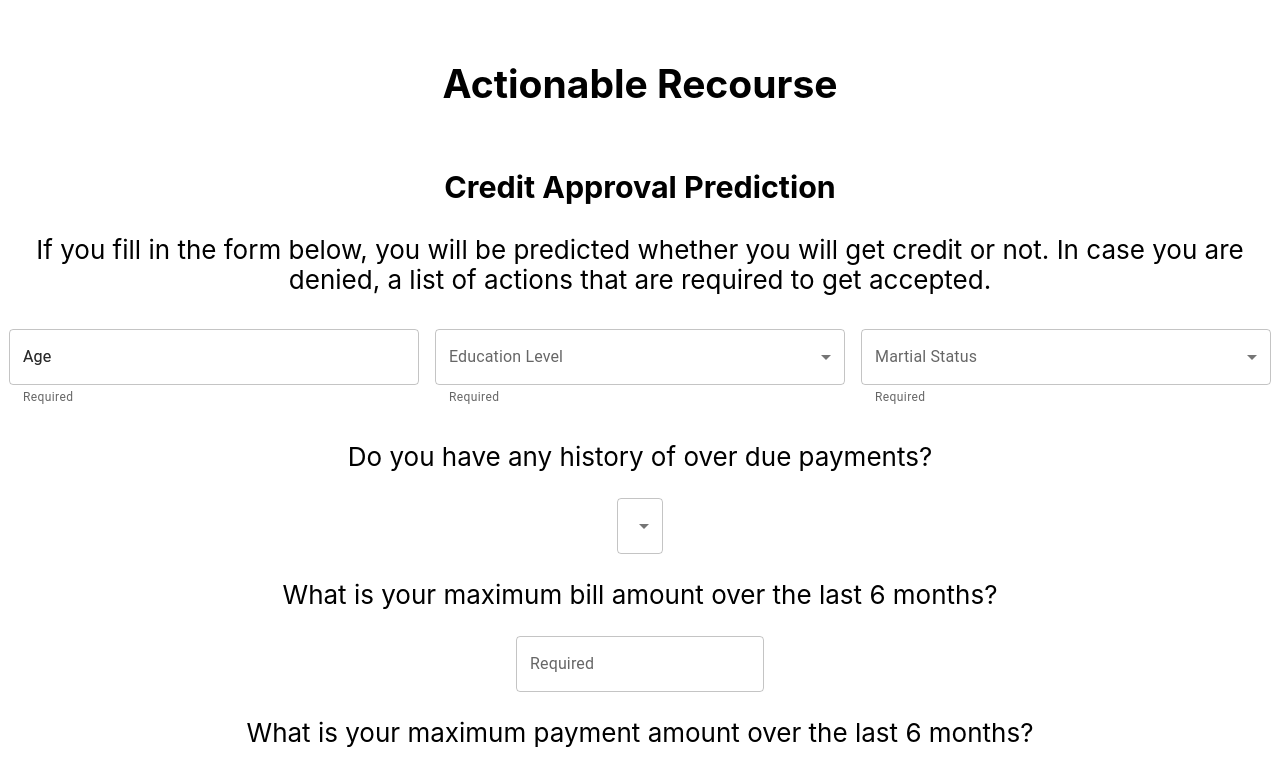
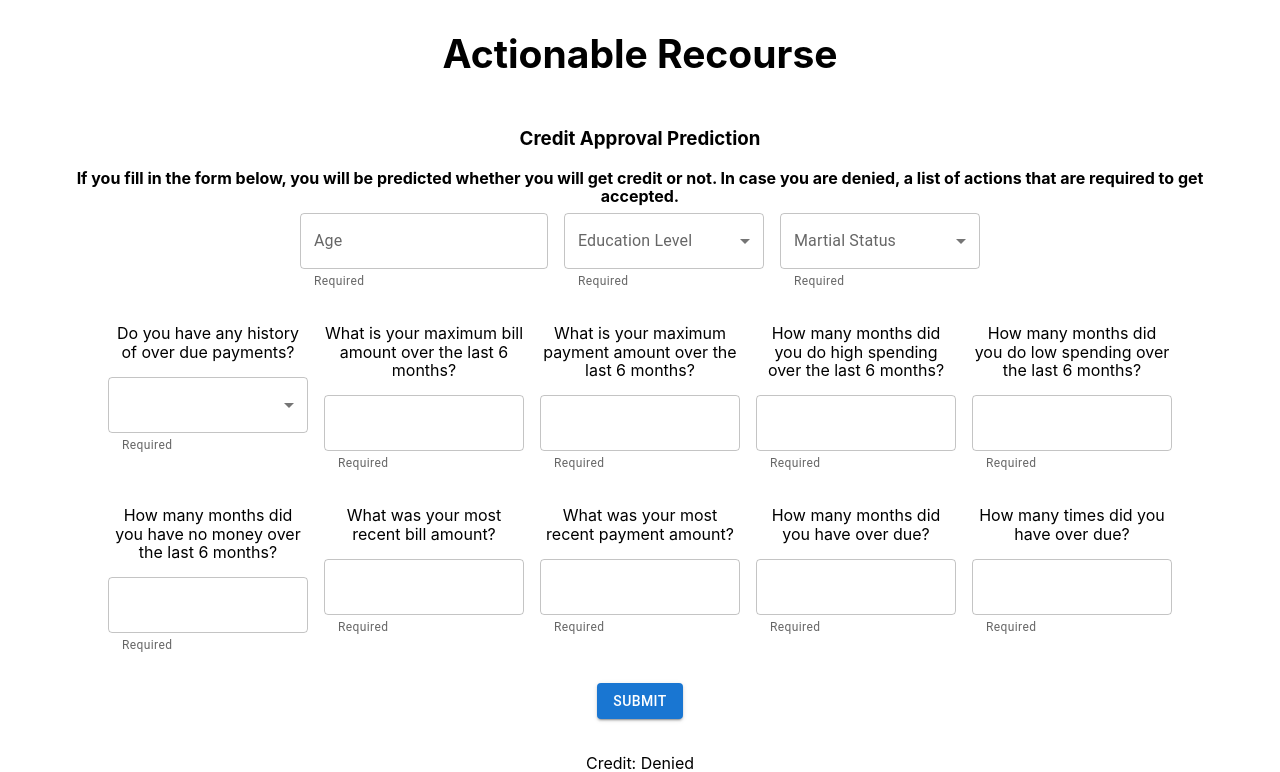
Before and after one commit to j1feng/recourse-client, a React (Create React App) app: page / in a window 1280 px wide. Shown: the top 772 px of the page. Built offline with nearby package versions, Linux system fonts and the light colour scheme.

Commit message:
redesinged the questions layout

```diff
--- a/package.json
+++ b/package.json
@@ -13,8 +13,8 @@
     "npm": "^8.4.0",
     "react": "^17.0.2",
     "react-dom": "^17.0.2",
+    "react-hook-form": "^7.25.3",
     "react-router-dom": "^6.2.1",
-    "react-hook-form": "^7.25.3",
     "react-scripts": "5.0.0",
     "web-vitals": "^2.1.3"
   },
--- a/src/App.js
+++ b/src/App.js
@@ -7,14 +7,13 @@ function App() {
   return (
     <div className="App">
       <header className="App-header">
-        <br />
         <h2>Actionable Recourse</h2>
-        <ActionForm />
+      </header>
+      <ActionForm />
         <br />
         <div id='button_result_table'></div>
         <br />
         <br /><br /><br /><Link to="/contact">Contact (testing routing)</Link>
-      </header>
     </div>
   );
 }
--- a/src/Form.js
+++ b/src/Form.js
@@ -1,6 +1,6 @@
 import React, { useEffect, useState } from 'react';
 import { useForm } from 'react-hook-form';
-import { Button, TextField, Select, MenuItem, InputLabel, FormControl, Box, FormHelperText } from '@mui/material';
+import { Button, TextField, Select, MenuItem, InputLabel, FormControl, Box, FormHelperText, Container, Stack } from '@mui/material';
 
 let ActionForm = () => {
     const { register, handleSubmit, formState: { errors } } = useForm();
@@ -55,26 +55,24 @@ let ActionForm = () => {
     useEffect(() => {}, [])
 
     return (
-        <div>
-
+        <Container>
           <h3>Credit Approval Prediction</h3>
-          <p>If you fill in the form below, you will be predicted whether you will get credit or not. In case you are denied, a list of actions that are required to get accepted.</p>
+          <b>If you fill in the form below, you will be predicted whether you will get credit or not. In case you are denied, a list of actions that are required to get accepted.</b>
 
           <form onSubmit={handleSubmit(onSubmit)}>
             <Box
               component="form"
               sx={{
-                '& > :not(style)': { m: 1, width: '25ch' },
+                '& > :not(style) & .MuiTextField-root': { m: 1, width: '25ch' },
               }}
               noValidate
             >
               <FormControl sx={{ m: 1, minWidth: 120 }}>
-                <InputLabel>Age</InputLabel>
                 <TextField variant="outlined" type="number" label="Age" {...register("Age", {required: true, max: 100, min: 0})} />
                 <FormHelperText>Required</FormHelperText>
               </FormControl>
 
-              <FormControl sx={{ m: 1, minWidth: 120 }}>
+              <FormControl sx={{ m: 1, minWidth: 200 }}>
                 <InputLabel>Education Level</InputLabel>
                 <Select label="Age" {...register("EducationLevel", { required: true })}>
                   <MenuItem value="1">graduate school</MenuItem>
@@ -85,7 +83,7 @@ let ActionForm = () => {
                 <FormHelperText>Required</FormHelperText>
               </FormControl>
 
-              <FormControl sx={{ m: 1, minWidth: 120 }}>
+              <FormControl sx={{ m: 1, minWidth: 200 }}>
                 <InputLabel>Martial Status</InputLabel>
                 <Select {...register("Married", { required: true })}>
                   <MenuItem value="1">Married</MenuItem>
@@ -95,38 +93,68 @@ let ActionForm = () => {
               </FormControl>
             </Box>
 
+            <FormControl sx={{ m: 1, minWidth: 100, maxWidth: 200}}>
                 <p>Do you have any history of over due payments?</p>
                 <Select {...register("HistoryOfOverduePayments", { required: true })}>
                 <MenuItem value="1">Yes</MenuItem>
                 <MenuItem value="0">No</MenuItem>
                 </Select>
+                <FormHelperText>Required</FormHelperText>
+            </FormControl>
 
+            <FormControl sx={{ m: 1, minWidth: 100, maxWidth: 200 }}>
                 <p>What is your maximum bill amount over the last 6 months?</p>
-            <TextField variant="outlined" label="Required" type="number" placeholder="MaxBillAmountOverLast6Months" {...register("MaxBillAmountOverLast6Months", {required: true, min: 0})} />
+                <TextField variant="outlined" type="number" {...register("MaxBillAmountOverLast6Months", {required: true, min: 0})} />
+                <FormHelperText>Required</FormHelperText>
+            </FormControl>
 
+            <FormControl sx={{ m: 1, minWidth: 100, maxWidth: 200 }}>
                 <p>What is your maximum payment amount over the last 6 months?</p>
-            <TextField variant="outlined" label="Required" type="number" placeholder="MaxPaymentAmountOverLast6Months" {...register("MaxPaymentAmountOverLast6Months", {required: true, min: 0})} />
+                <TextField variant="outlined" type="number" {...register("MaxPaymentAmountOverLast6Months", {required: true, min: 0})} />
+                <FormHelperText>Required</FormHelperText>
+            </FormControl>
 
+            <FormControl sx={{ m: 1, minWidth: 100, maxWidth: 200 }}>
                 <p>How many months did you do high spending over the last 6 months?</p>
-            <TextField variant="outlined" label="Required" type="number" placeholder="MonthsWithHighSpendingOverLast6Months" {...register("MonthsWithHighSpendingOverLast6Months", {required: true, max: 6, min: 0})} />
+                <TextField variant="outlined" type="number" {...register("MonthsWithHighSpendingOverLast6Months", {required: true, max: 6, min: 0})} />
+                <FormHelperText>Required</FormHelperText>
+            </FormControl>
 
+            <FormControl sx={{ m: 1, minWidth: 100, maxWidth: 200 }}>
                 <p>How many months did you do low spending over the last 6 months?</p>
-            <TextField variant="outlined" label="Required" type="number" placeholder="MonthsWithLowSpendingOverLast6Months" {...register("MonthsWithLowSpendingOverLast6Months", {required: true, max: 6, min: 0})} />
+                <TextField variant="outlined" type="number" {...register("MonthsWithLowSpendingOverLast6Months", {required: true, max: 6, min: 0})} />
+                <FormHelperText>Required</FormHelperText>
+            </FormControl>
 
+            <FormControl sx={{ m: 1, minWidth: 100, maxWidth: 200 }}>
                 <p>How many months did you have no money over the last 6 months?</p>
-            <TextField variant="outlined" label="Required" type="number" placeholder="MonthsWithZeroBalanceOverLast6Months" {...register("MonthsWithZeroBalanceOverLast6Months", {required: true, max: 6, min: 0})} />
+                <TextField variant="outlined" type="number" {...register("MonthsWithZeroBalanceOverLast6Months", {required: true, max: 6, min: 0})} />
+                <FormHelperText>Required</FormHelperText>
+            </FormControl>
 
+            <FormControl sx={{ m: 1, minWidth: 100, maxWidth: 200 }}>
                 <p>What was your most recent bill amount?</p>
-            <TextField variant="outlined" label="Required" type="number" placeholder="MostRecentBillAmount" {...register("MostRecentBillAmount", {required: true, min: 0})} />
+                <TextField variant="outlined" type="number" {...register("MostRecentBillAmount", {required: true, min: 0})} />
+                <FormHelperText>Required</FormHelperText>
+            </FormControl>
 
+            <FormControl sx={{ m: 1, minWidth: 100, maxWidth: 200 }}>
                 <p>What was your most recent payment amount?</p>
-            <TextField variant="outlined" label="Required" type="number" placeholder="MostRecentPaymentAmount" {...register("MostRecentPaymentAmount", {required: true, min: 0})} />
+                <TextField variant="outlined" type="number" {...register("MostRecentPaymentAmount", {required: true, min: 0})} />
+                <FormHelperText>Required</FormHelperText>
+            </FormControl>
 
+            <FormControl sx={{ m: 1, minWidth: 100, maxWidth: 200 }}>
                 <p>How many months did you have over due?</p>
-            <TextField variant="outlined" label="Required" type="number" placeholder="TotalMonthsOverdue" {...register("TotalMonthsOverdue", {required: true, min: 0})} />
+                <TextField variant="outlined" type="number" {...register("TotalMonthsOverdue", {required: true, min: 0})} />
+                <FormHelperText>Required</FormHelperText>
+            </FormControl>
 
+            <FormControl sx={{ m: 1, minWidth: 100, maxWidth: 200 }}>
                 <p>How many times did you have over due?</p>
-            <TextField variant="outlined" label="Required" type="number" placeholder="TotalOverdueCounts" {...register("TotalOverdueCounts", {required: true, min: 0})} />
+                <TextField variant="outlined" type="number" {...register("TotalOverdueCounts", {required: true, min: 0})} />
+                <FormHelperText>Required</FormHelperText>
+            </FormControl>
 
             <br></br>
             <br></br>
@@ -137,7 +165,7 @@ let ActionForm = () => {
           <br></br>
 
           <p>Credit: {(predicted) ? "Accepted" : "Denied"}</p>
-        </div>
+        </Container>
     );
 }
 
```
Also changed, not shown: 1 other file (tests, documents, lock files or other folders). Lines whose indentation alone changed are shown as unchanged.
